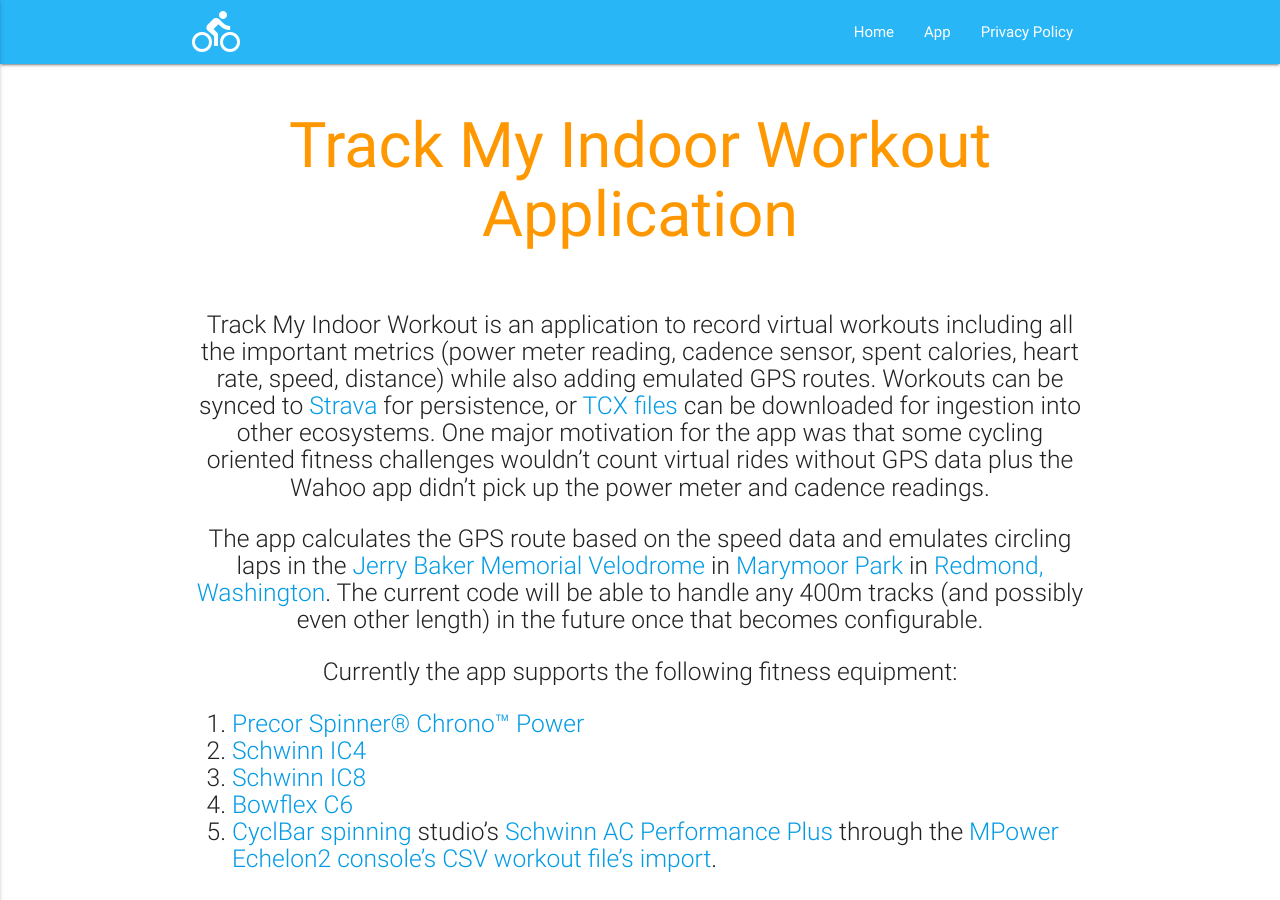
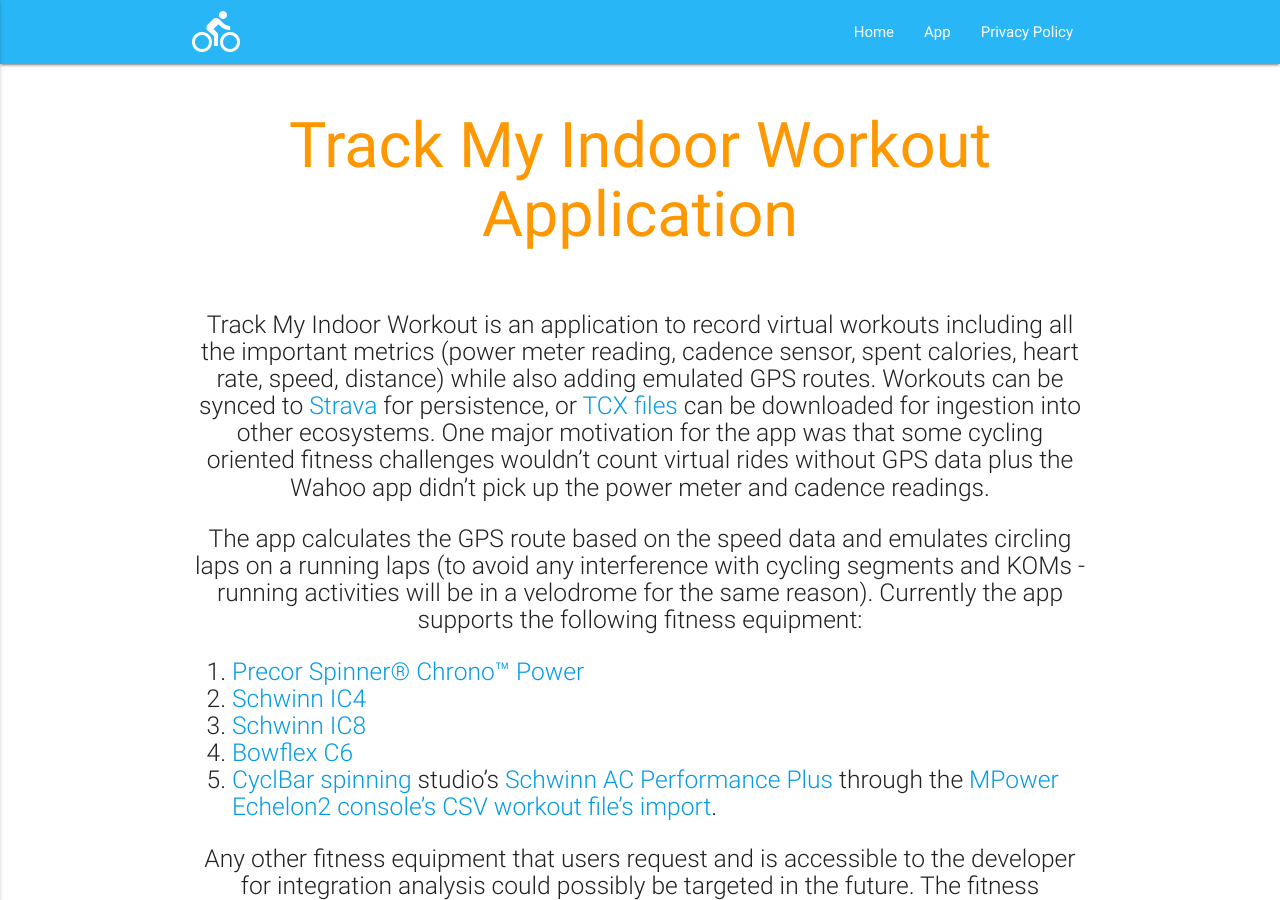
Before and after one commit to TrackMyIndoorWorkout/TrackMyIndoorWorkout.github.io, a Jekyll site: the page built from index.md, in a window 1280 px wide and 900 px high. Built offline with Jekyll 4.4.1, drawn with Linux system fonts in a browser that asks for light colours.

```diff
--- a/index.md
+++ b/index.md
@@ -3,9 +3,7 @@ layout: home
 ---
 Track My Indoor Workout is an application to record virtual workouts including all the important metrics (power meter reading, cadence sensor, spent calories, heart rate, speed, distance) while also adding emulated GPS routes. Workouts can be synced to [Strava](https://www.strava.com/) for persistence, or [TCX files](https://en.wikipedia.org/wiki/Training_Center_XML) can be downloaded for ingestion into other ecosystems. One major motivation for the app was that some cycling oriented fitness challenges wouldn't count virtual rides without GPS data plus the Wahoo app didn't pick up the power meter and cadence readings.
 
-The app calculates the GPS route based on the speed data and emulates circling laps in the [Jerry Baker Memorial Velodrome](https://velodrome.org/) in [Marymoor Park](https://www.kingcounty.gov/services/parks-recreation/parks/parks-and-natural-lands/popular-parks/marymoor/velodrome.aspx) in [Redmond, Washington](https://www.google.com/maps/place/Jerry+Baker+Memorial+Velodrome/@47.6659161,-122.1125076,96m/data=!3m1!1e3!4m5!3m4!1s0x0:0x7d3c1ebef878f4c!8m2!3d47.665894!4d-122.1126097). The current code will be able to handle any 400m tracks (and possibly even other length) in the future once that becomes configurable.
-
-Currently the app supports the following fitness equipment:
+The app calculates the GPS route based on the speed data and emulates circling laps on a running laps (to avoid any interference with cycling segments and KOMs - running activities will be in a velodrome for the same reason). Currently the app supports the following fitness equipment:
 
 1. [Precor Spinner® Chrono™ Power](https://www.precor.com/en-us/commercial/cardio/indoor-cycling/spinner-chrono-power)
 1. [Schwinn IC4](https://www.schwinnfitness.com/ic4/100873.html)
```
